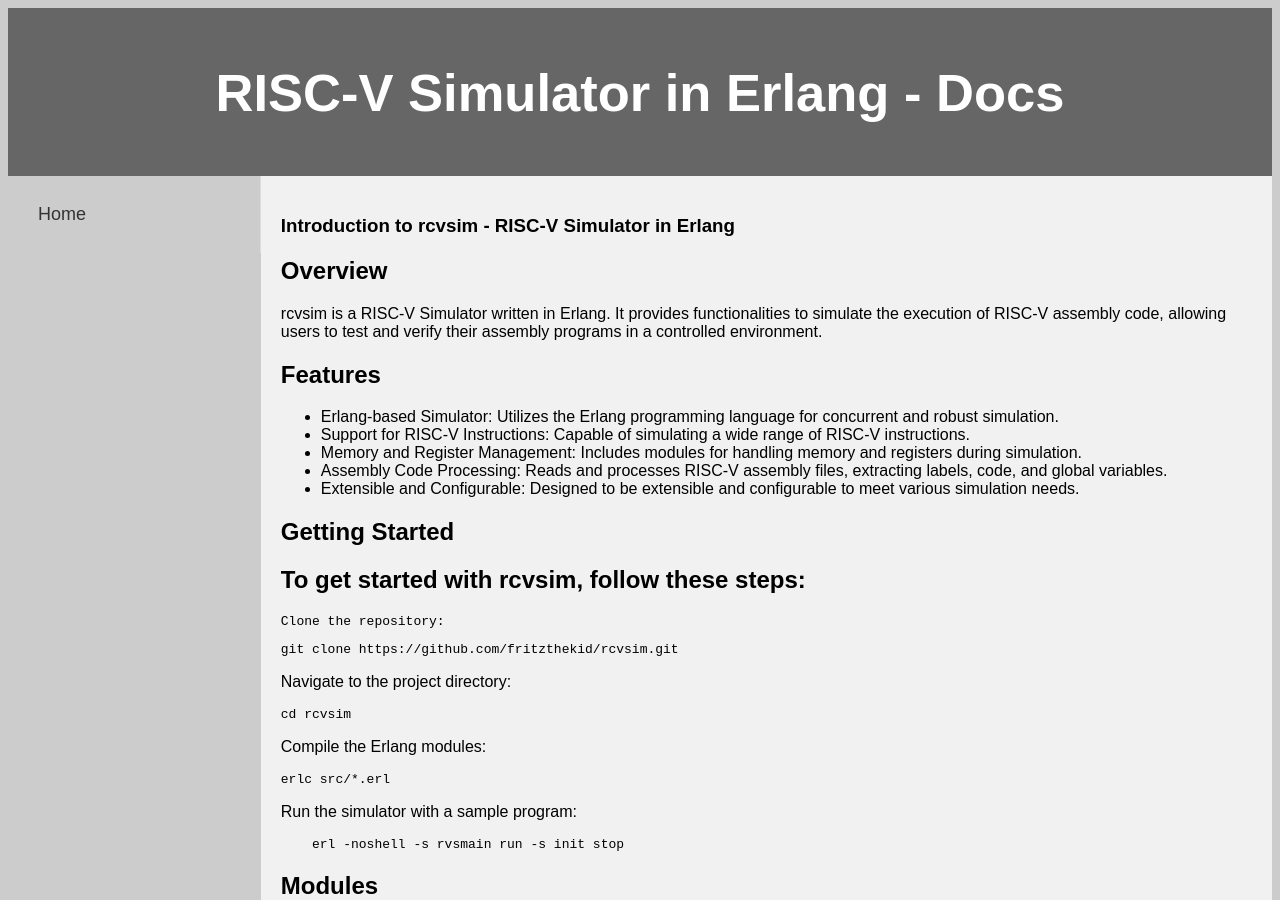
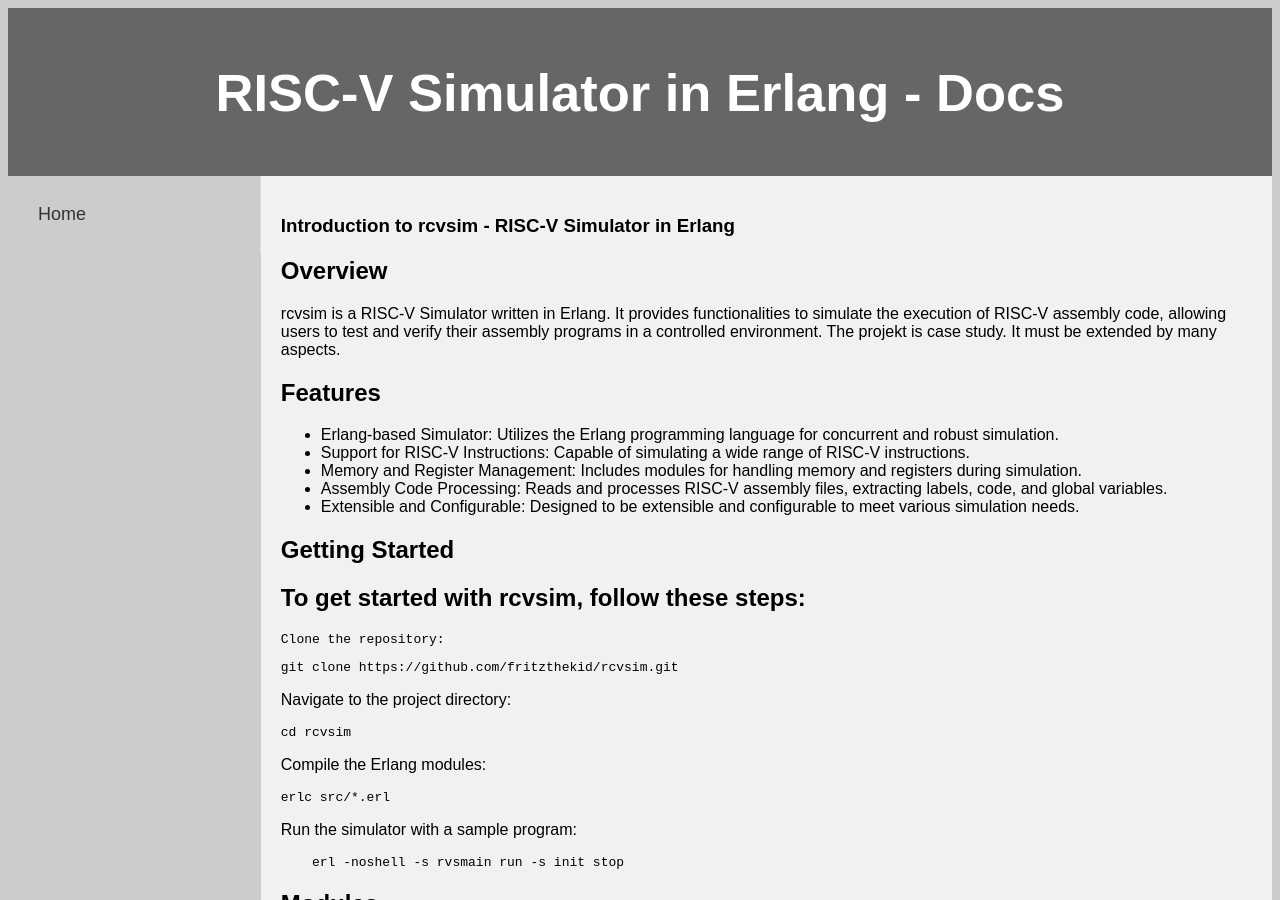
Before and after one commit to fritzthekid/rcvsim, a Jekyll site: the page built from docs/index.md, in a window 1280 px wide and 900 px high. Built offline with Jekyll 4.4.1, drawn with Linux system fonts in a browser that asks for light colours.

Commit message:
clear experimental status

```diff
--- a/docs/index.md
+++ b/docs/index.md
@@ -8,6 +8,7 @@ permalink: /
 ## Overview
 
 rcvsim is a RISC-V Simulator written in Erlang. It provides functionalities to simulate the execution of RISC-V assembly code, allowing users to test and verify their assembly programs in a controlled environment.
+The projekt is case study. It must be extended by many aspects.
 
 ## Features
 
```
